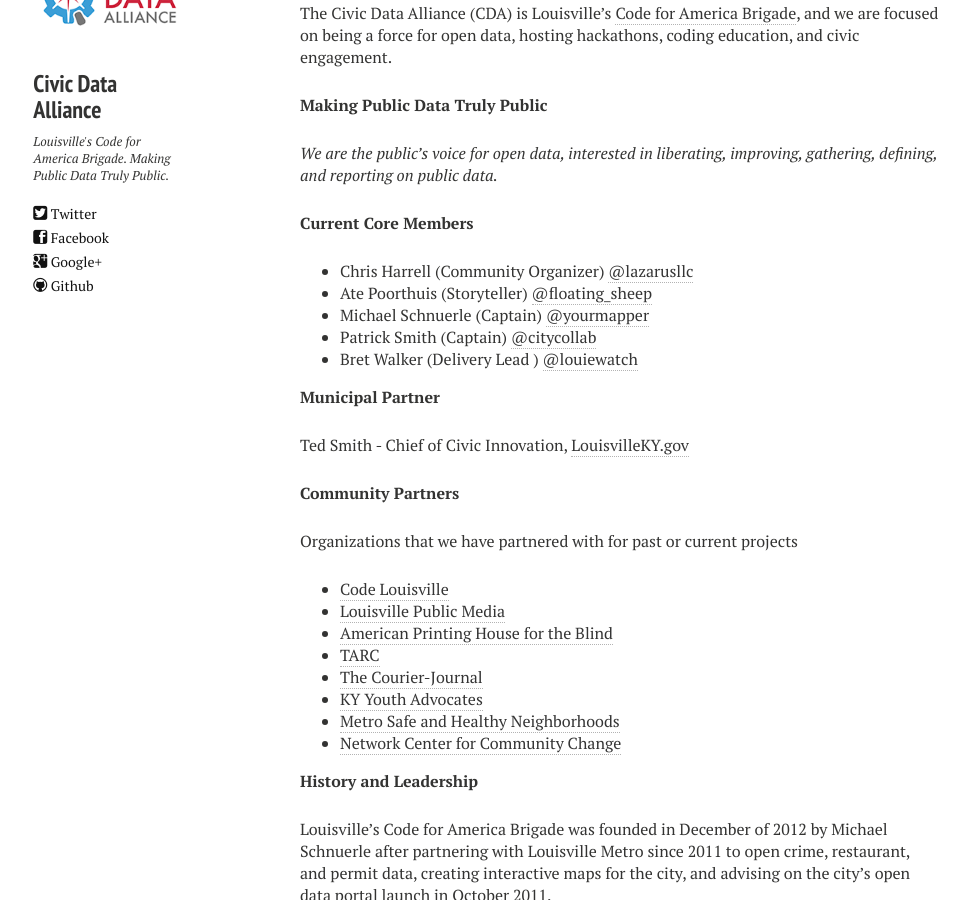
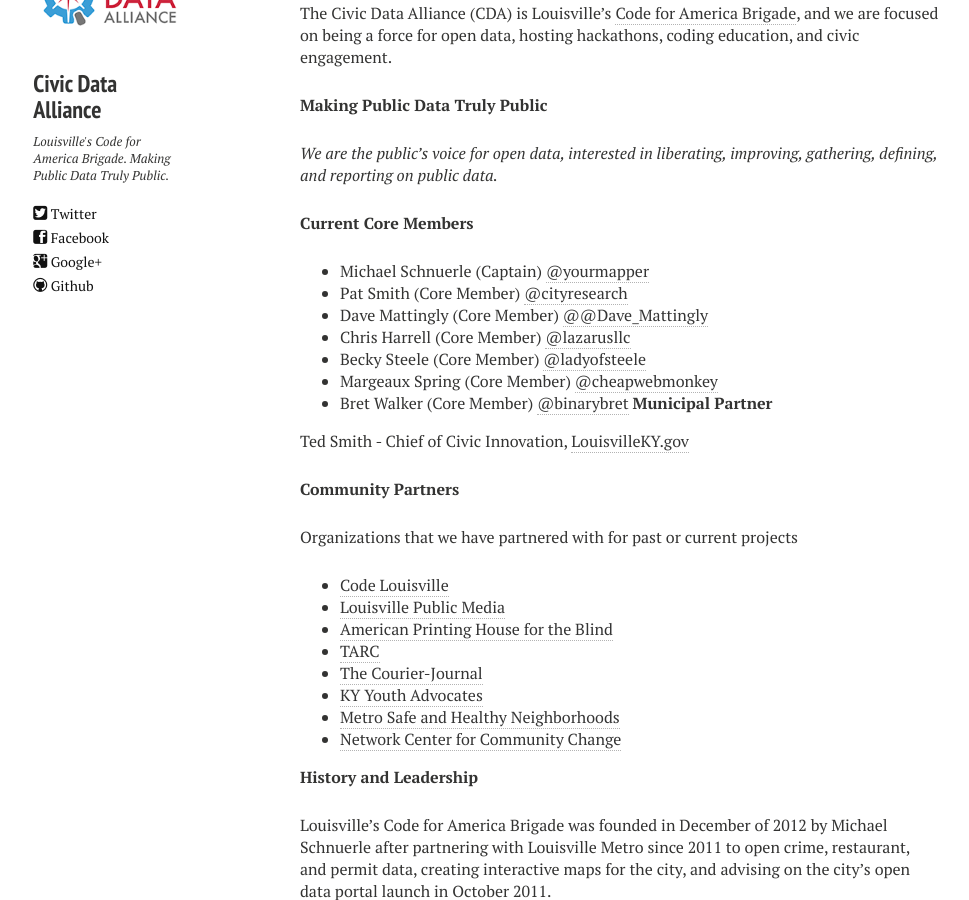
Before and after one commit to reydelleon/civicdata.github.io, a Jekyll site: the page built from about.md, in a window 1280 px wide and 900 px high, scrolled down 496 px. Shown: the whole window, without its empty margins (20-989 px from the left). Built offline with Jekyll 4.4.1, drawn with Linux system fonts in a browser that asks for light colours; nearby versions of some CDN libraries.

Commit message:
updated the Core Members on the about.md pg

```diff
--- a/about.md
+++ b/about.md
@@ -20,12 +20,13 @@ The Civic Data Alliance (CDA) is Louisville's [Code for America Brigade](http://
 
 **Current Core Members**
 
-* Chris Harrell (Community Organizer) [@lazarusllc](http://www.twitter.com/lazarusllc)
-* Ate Poorthuis (Storyteller) [@floating_sheep](http://www.twitter.com/floating_sheep)
-* Michael Schnuerle (Captain) [@yourmapper](http://www.twitter.com/yourmapper)
-* Patrick Smith (Captain) [@citycollab](http://www.twitter.com/citycollab)
-* Bret Walker (Delivery Lead ) [@louiewatch](http://www.twitter.com/louiewatch)
-
+* Michael Schnuerle (Captain) [@yourmapper](https://www.twitter.com/yourmapper)
+* Pat Smith (Core Member) [@cityresearch](https://twitter.com/CityResearch)
+* Dave Mattingly (Core Member) [@@Dave_Mattingly](https://twitter.com/dave_mattingly)
+* Chris Harrell (Core Member) [@lazarusllc](https://twitter.com/LazarusLLC)
+* Becky Steele (Core Member) [@ladyofsteele](https://twitter.com/ladyofsteele)
+* Margeaux Spring (Core Member) [@cheapwebmonkey](https://twitter.com/cheapwebmonkey)
+* Bret Walker (Core Member) [@binarybret](https://twitter.com/BinaryBret)
 **Municipal Partner**
 
 Ted Smith - Chief of Civic Innovation, [LouisvilleKY.gov](http://louisvilleky.gov/government/mayor-greg-fischer/mayors-staff)
```
